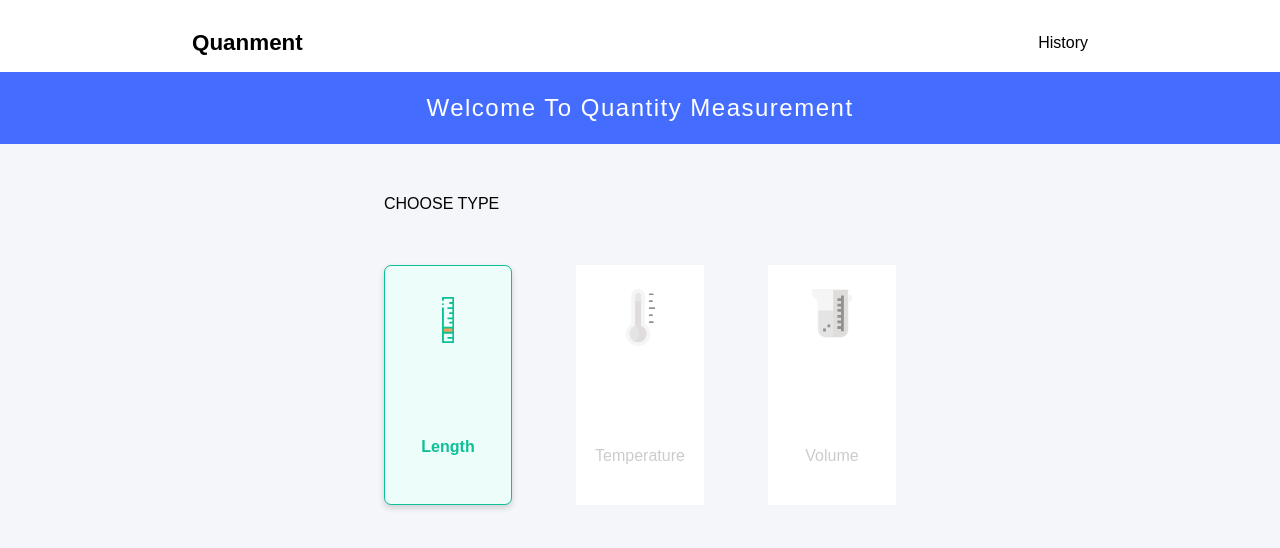
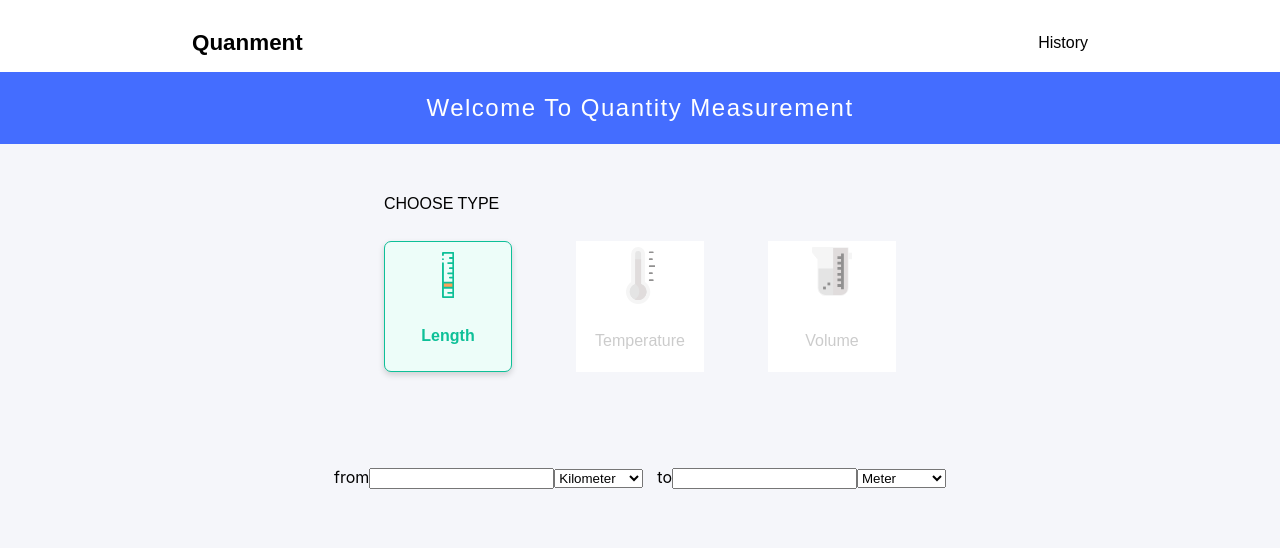
Before and after one commit to seema1611/QuantityMeasurement-UI, a React (Create React App) app: page / in a window 1280 px wide. Shown: the top 548 px of the page. Built offline with nearby package versions, Linux system fonts and the light colour scheme.

Commit message:
ADDED: add dropdownlist of different units

```diff
--- a/src/components/MainComponent.jsx
+++ b/src/components/MainComponent.jsx
@@ -1,17 +1,23 @@
 import React, { Component } from 'react'
 import '../styles/MainComponent.css'
-import Quantity from './Quantity.jsx'
+import Quantity from '../components/Quantity.jsx'
+import UnitValues from '../components/UnitValues.jsx'
 
 class MainComponent extends Component {
     constructor(props) {
         super(props);
         this.state = {
-                        activeQuantity:this.props.quantities[0]
+                        activeQuantity:this.props.quantities[0],
+                        activeUnit: this.props.quantities[0].units[0]
                     }
     }
 
     selectQuantity = (quantity) => {
         this.setState({activeQuantity:quantity})
+    }
+
+    selectUnit = (unit) => {
+        this.setState({activeUnit:unit})
     }
 
     render() {
@@ -22,6 +28,10 @@
                     <div id="home-content-quantities">
                         {this.props.quantities.map(quantity=><Quantity quantity={quantity} isActive={this.state.activeQuantity.name===quantity.name} key={quantity.name} onlick={this.selectQuantity}></Quantity>)}
                     </div>
+                    <div id="home-content-values">
+                        <UnitValues unitType="from" units={this.state.activeQuantity.units} onchange={this.selectUnit}></UnitValues>
+                        <UnitValues unitType="to" units={this.state.activeQuantity.units} activeUnit={this.state.activeUnit}></UnitValues>
+                    </div>
                 </div>
             </main>
         );
--- /dev/null
+++ b/src/components/UnitValues.jsx
@@ -0,0 +1,18 @@
+import React from 'react'
+
+function unitValues(props) {
+    return (
+        <div id="unit">
+            <span>{props.unitType}</span>
+            <input type="number" className="unit-value"/>
+            <select id="unit-types" onChange={props.onchange ? (event) =>props.onchange(event.target.children[event.target.selectedIndex].value) : null}>
+                {props.units.map(unit=> {
+                    if(unit !== props.activeUnit)
+                        return <option value={unit}>{unit}</option>
+                    return null;
+                })}
+            </select>
+        </div>
+    );
+}
+export default unitValues;
```
